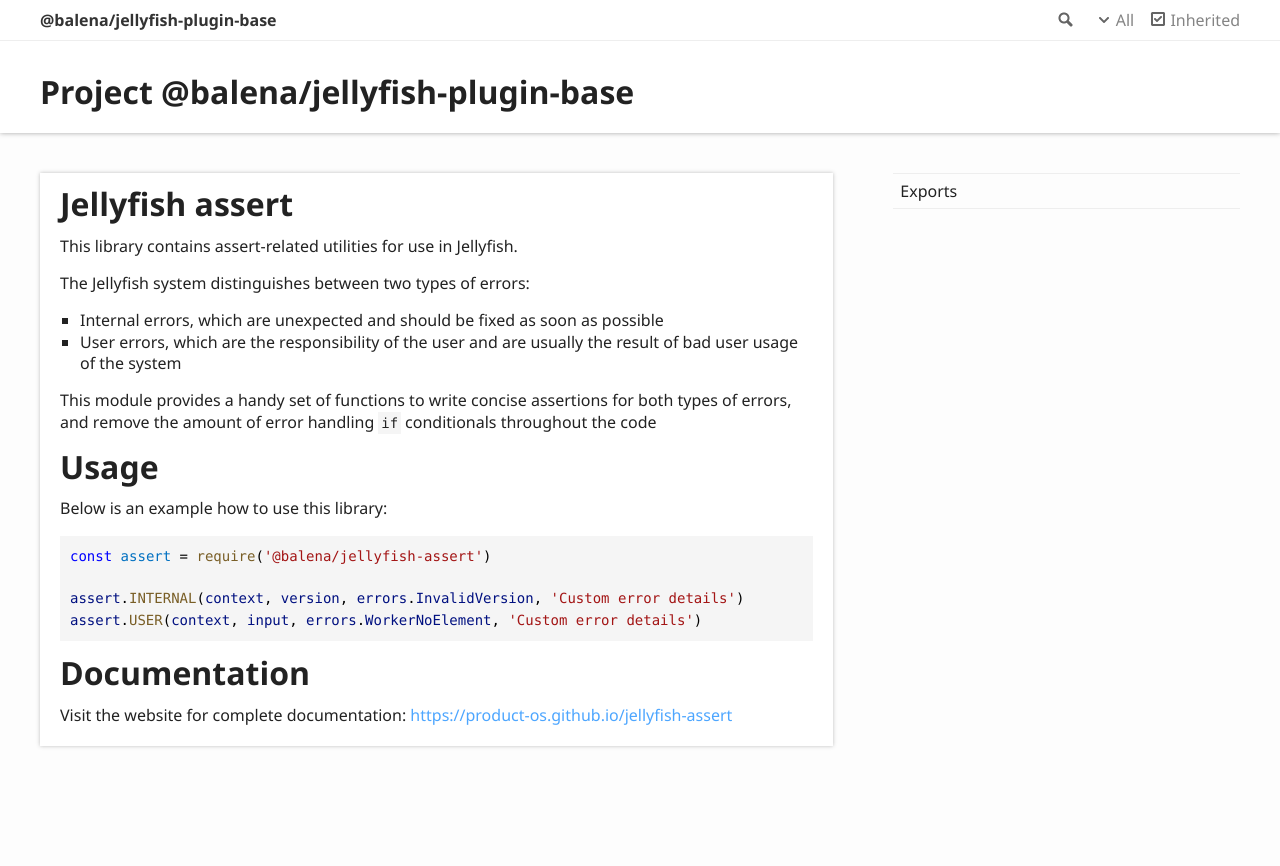
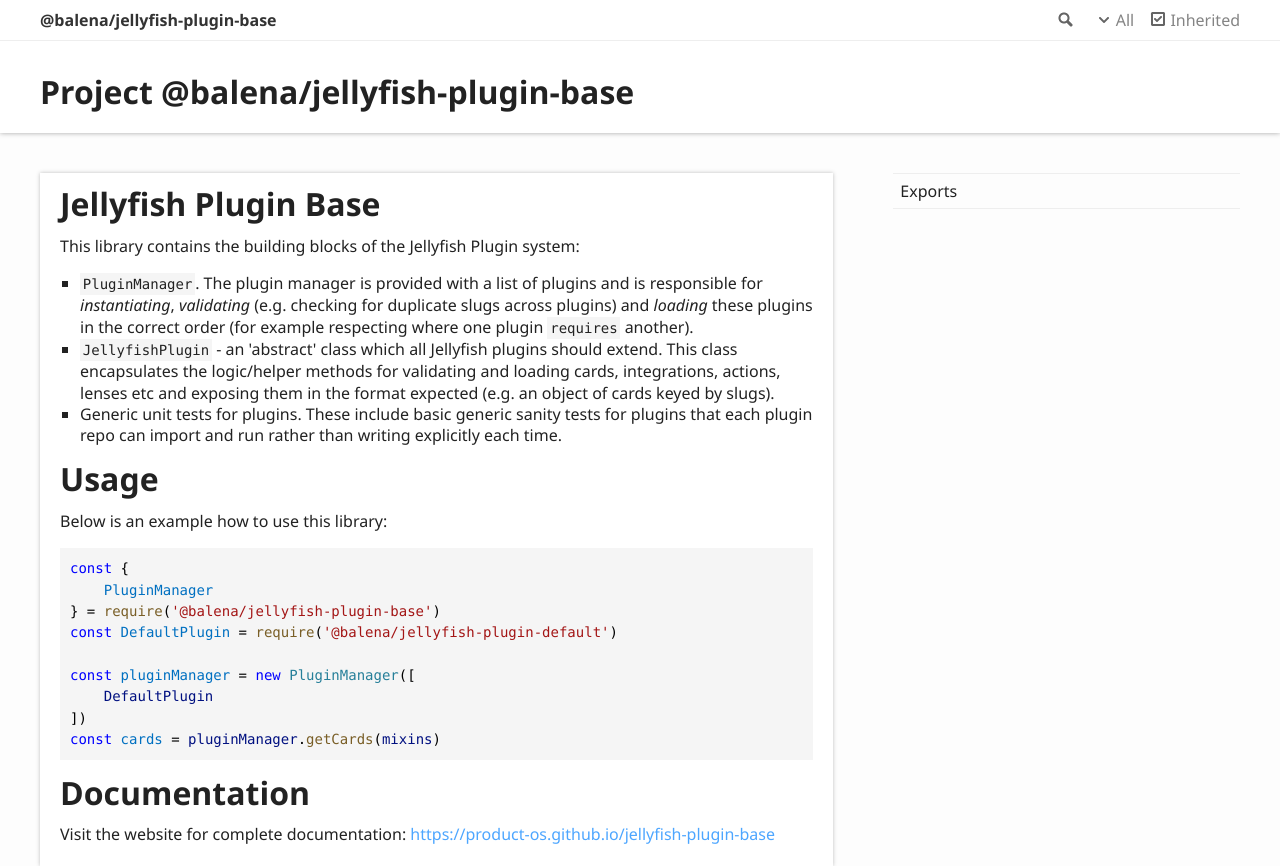
Before and after one commit to product-os/jellyfish-plugin-base, a website: page docs/index.html in a window 1280 px wide. Shown: the top 866 px of the page. Drawn offline with Linux system fonts and the light colour scheme.

Commit message:
Fixed readme
Change-type: patch
Signed-off-by: Graham McCulloch <graham@balena.io>

```diff
--- a/docs/index.html
+++ b/docs/index.html
@@ -56,31 +56,33 @@
 	<div class="row">
 		<div class="col-8 col-content">
 			<div class="tsd-panel tsd-typography">
-				<a href="#jellyfish-assert" id="jellyfish-assert" style="color: inherit; text-decoration: none;">
-					<h1>Jellyfish assert</h1>
+				<a href="#jellyfish-plugin-base" id="jellyfish-plugin-base" style="color: inherit; text-decoration: none;">
+					<h1>Jellyfish Plugin Base</h1>
 				</a>
-				<p>This library contains assert-related utilities for use in Jellyfish.</p>
-				<p>The Jellyfish system distinguishes between two types of errors:</p>
+				<p>This library contains the building blocks of the Jellyfish Plugin system:</p>
 				<ul>
-					<li>Internal errors, which are unexpected and should be fixed as soon as possible</li>
-					<li>User errors, which are the responsibility of the user and are usually the result of bad user usage of the system</li>
+					<li><code>PluginManager</code>. The plugin manager is provided with a list of plugins and is responsible for <em>instantiating</em>, <em>validating</em> (e.g. checking for duplicate slugs across plugins) and <em>loading</em> these plugins in the correct order (for example respecting where one plugin <code>requires</code> another).</li>
+					<li><code>JellyfishPlugin</code> - an &#39;abstract&#39; class which all Jellyfish plugins should extend. This class encapsulates the logic/helper methods for validating and loading cards, integrations, actions, lenses etc and exposing them in the format expected (e.g. an object of cards keyed by slugs).</li>
+					<li>Generic unit tests for plugins. These include basic generic sanity tests for plugins that each plugin repo can import and run rather than writing explicitly each time.</li>
 				</ul>
-				<p>This module provides a handy set of functions to write concise assertions for
-					both types of errors, and remove the amount of error handling <code>if</code> conditionals
-				throughout the code</p>
 				<a href="#usage" id="usage" style="color: inherit; text-decoration: none;">
 					<h1>Usage</h1>
 				</a>
 				<p>Below is an example how to use this library:</p>
-				<pre><code class="language-js"><span style="color: #0000FF">const</span><span style="color: #000000"> </span><span style="color: #0070C1">assert</span><span style="color: #000000"> = </span><span style="color: #795E26">require</span><span style="color: #000000">(</span><span style="color: #A31515">&#039;@balena/jellyfish-assert&#039;</span><span style="color: #000000">)</span>
+				<pre><code class="language-js"><span style="color: #0000FF">const</span><span style="color: #000000"> {</span>
+<span style="color: #000000">    </span><span style="color: #0070C1">PluginManager</span>
+<span style="color: #000000">} = </span><span style="color: #795E26">require</span><span style="color: #000000">(</span><span style="color: #A31515">&#039;@balena/jellyfish-plugin-base&#039;</span><span style="color: #000000">)</span>
+<span style="color: #0000FF">const</span><span style="color: #000000"> </span><span style="color: #0070C1">DefaultPlugin</span><span style="color: #000000"> = </span><span style="color: #795E26">require</span><span style="color: #000000">(</span><span style="color: #A31515">&#039;@balena/jellyfish-plugin-default&#039;</span><span style="color: #000000">)</span>
 
-<span style="color: #001080">assert</span><span style="color: #000000">.</span><span style="color: #795E26">INTERNAL</span><span style="color: #000000">(</span><span style="color: #001080">context</span><span style="color: #000000">, </span><span style="color: #001080">version</span><span style="color: #000000">, </span><span style="color: #001080">errors</span><span style="color: #000000">.</span><span style="color: #001080">InvalidVersion</span><span style="color: #000000">, </span><span style="color: #A31515">&#039;Custom error details&#039;</span><span style="color: #000000">)</span>
-<span style="color: #001080">assert</span><span style="color: #000000">.</span><span style="color: #795E26">USER</span><span style="color: #000000">(</span><span style="color: #001080">context</span><span style="color: #000000">, </span><span style="color: #001080">input</span><span style="color: #000000">, </span><span style="color: #001080">errors</span><span style="color: #000000">.</span><span style="color: #001080">WorkerNoElement</span><span style="color: #000000">, </span><span style="color: #A31515">&#039;Custom error details&#039;</span><span style="color: #000000">)</span>
+<span style="color: #0000FF">const</span><span style="color: #000000"> </span><span style="color: #0070C1">pluginManager</span><span style="color: #000000"> = </span><span style="color: #0000FF">new</span><span style="color: #000000"> </span><span style="color: #267F99">PluginManager</span><span style="color: #000000">([</span>
+<span style="color: #000000">    </span><span style="color: #001080">DefaultPlugin</span>
+<span style="color: #000000">])</span>
+<span style="color: #0000FF">const</span><span style="color: #000000"> </span><span style="color: #0070C1">cards</span><span style="color: #000000"> = </span><span style="color: #001080">pluginManager</span><span style="color: #000000">.</span><span style="color: #795E26">getCards</span><span style="color: #000000">(</span><span style="color: #001080">mixins</span><span style="color: #000000">)</span>
 </code></pre>
 				<a href="#documentation" id="documentation" style="color: inherit; text-decoration: none;">
 					<h1>Documentation</h1>
 				</a>
-				<p>Visit the website for complete documentation: <a href="https://product-os.github.io/jellyfish-assert">https://product-os.github.io/jellyfish-assert</a></p>
+				<p>Visit the website for complete documentation: <a href="https://product-os.github.io/jellyfish-plugin-base">https://product-os.github.io/jellyfish-plugin-base</a></p>
 			</div>
 		</div>
 		<div class="col-4 col-menu menu-sticky-wrap menu-highlight">
```
Also changed, not shown: README.md.
